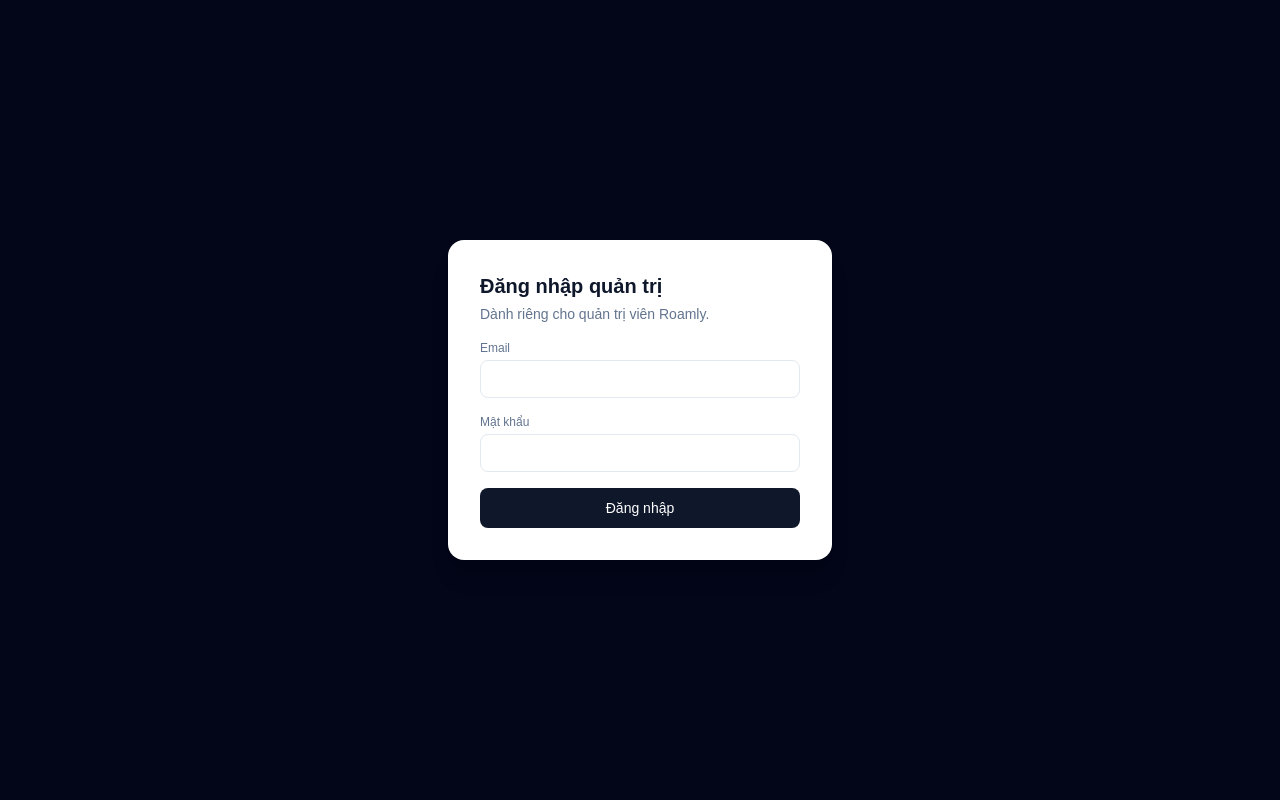
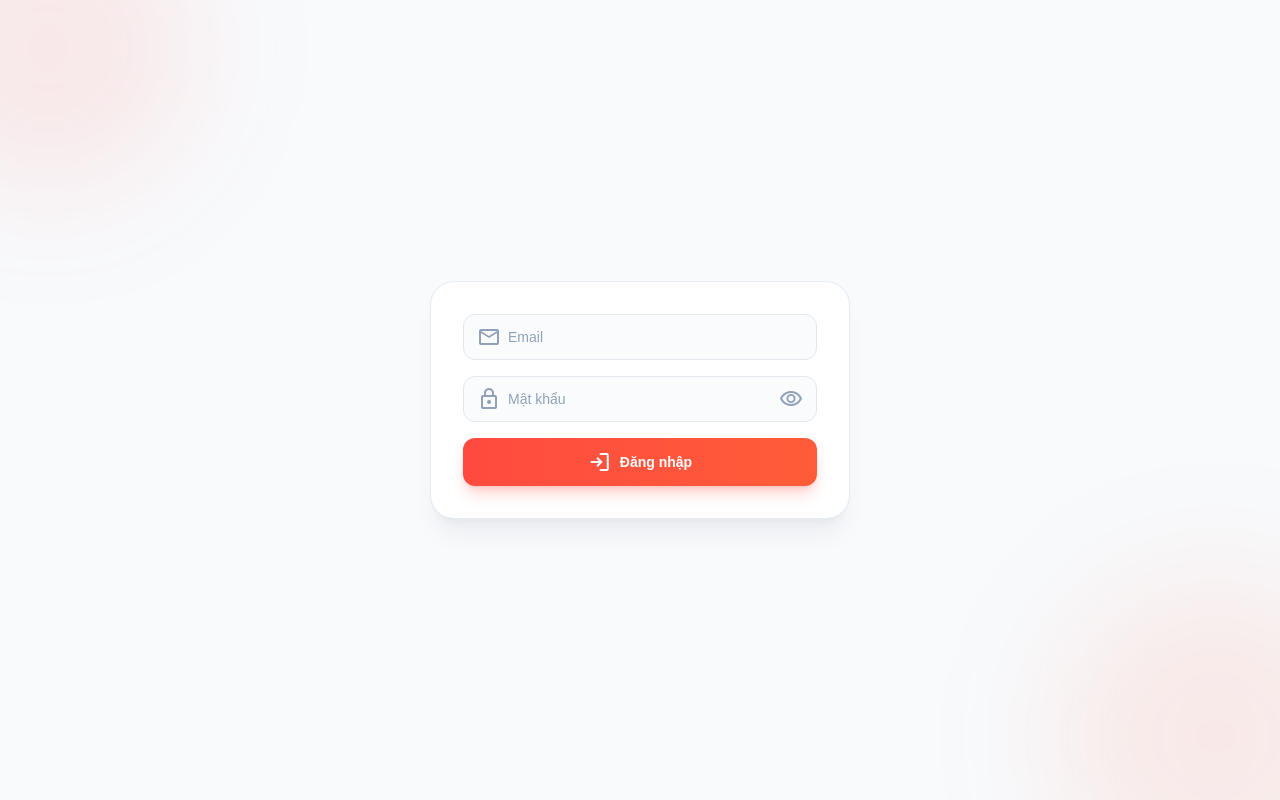
Before and after one commit to nhhieu26/datn, a Next.js app: page /admin/sign-in in a window 1280 px wide. Built offline with nearby package versions, Linux system fonts and the light colour scheme; no server answers.

Commit message:
feat(admin): enhance admin sign-in page with font link and improved layout feat(admin): update admin login form with password visibility toggle and improved styling refactor(admin): remove sign-out button from sidebar and adjust navigation structure

```diff
--- a/src/app/(admin)/admin/sign-in/page.tsx
+++ b/src/app/(admin)/admin/sign-in/page.tsx
@@ -6,5 +6,13 @@ export const metadata: Metadata = {
 };
 
 export default function AdminSignInPage() {
-  return <AdminLoginForm />;
+  return (
+    <>
+      <link
+        href="https://fonts.googleapis.com/css2?family=Material+Symbols+Outlined:wght,FILL@100..700,0..1&display=swap"
+        rel="stylesheet"
+      />
+      <AdminLoginForm />
+    </>
+  );
 }
--- a/src/features/admin/auth/components/admin-login-form.tsx
+++ b/src/features/admin/auth/components/admin-login-form.tsx
@@ -1,11 +1,15 @@
 "use client";
 
-import { useState } from "react";
 import { useRouter } from "next/navigation";
 import { signIn } from "next-auth/react";
+import { useState } from "react";
+
+const FIELD_CLASS =
+  "w-full rounded-xl border border-slate-200 bg-slate-50/70 py-3 pl-11 pr-4 text-sm text-slate-900 placeholder:text-slate-400 transition focus:border-brand-500 focus:bg-white focus:ring-2 focus:ring-brand-100 focus:outline-none";
 
 export function AdminLoginForm() {
   const router = useRouter();
+  const [showPassword, setShowPassword] = useState(false);
   const [error, setError] = useState<string | null>(null);
   const [isSubmitting, setIsSubmitting] = useState(false);
 
@@ -33,63 +37,73 @@ export function AdminLoginForm() {
   }
 
   return (
-    <main className="flex min-h-dvh items-center justify-center bg-slate-950 px-4">
+    <main className="relative flex min-h-dvh items-center justify-center overflow-hidden bg-slate-50 px-4 py-10 text-slate-800">
+      <div className="pointer-events-none absolute -top-24 -left-24 h-72 w-72 rounded-full bg-brand-500/10 blur-3xl" />
+      <div className="pointer-events-none absolute -right-24 -bottom-24 h-80 w-80 rounded-full bg-brand-orange/10 blur-3xl" />
+
       <form
-        className="w-full max-w-sm space-y-4 rounded-2xl bg-white p-8 shadow-xl"
+        className="relative w-full max-w-[420px] space-y-4 rounded-3xl border border-slate-200/80 bg-white p-8 shadow-xl shadow-slate-900/5"
         onSubmit={handleSubmit}
       >
-        <div>
-          <h1 className="text-xl font-bold text-slate-900">
-            Đăng nhập quản trị
-          </h1>
-          <p className="mt-1 text-sm text-slate-500">
-            Dành riêng cho quản trị viên Roamly.
-          </p>
-        </div>
-
         {error && (
-          <p className="rounded-lg bg-rose-50 px-3 py-2 text-sm text-rose-600">
+          <p className="flex items-start gap-2 rounded-xl bg-rose-50 px-3.5 py-2.5 text-sm text-rose-600">
+            <span className="material-symbols-outlined text-[18px]">error</span>
             {error}
           </p>
         )}
 
-        <div>
-          <label
-            className="mb-1 block text-xs font-medium text-slate-500"
-            htmlFor="email"
-          >
-            Email
-          </label>
+        <div className="relative flex items-center">
+          <span className="material-symbols-outlined pointer-events-none absolute left-3.5 text-[20px] text-slate-400">
+            mail
+          </span>
           <input
-            className="w-full rounded-lg border border-slate-200 px-3 py-2 text-sm focus:outline-none focus:ring-2 focus:ring-slate-900"
+            autoComplete="username"
+            className={FIELD_CLASS}
             id="email"
             name="email"
+            placeholder="Email"
             required
             type="email"
           />
         </div>
 
-        <div>
-          <label
-            className="mb-1 block text-xs font-medium text-slate-500"
-            htmlFor="password"
-          >
-            Mật khẩu
-          </label>
+        <div className="relative flex items-center">
+          <span className="material-symbols-outlined pointer-events-none absolute left-3.5 text-[20px] text-slate-400">
+            lock
+          </span>
           <input
-            className="w-full rounded-lg border border-slate-200 px-3 py-2 text-sm focus:outline-none focus:ring-2 focus:ring-slate-900"
+            autoComplete="current-password"
+            className={`${FIELD_CLASS} pr-11`}
             id="password"
             name="password"
+            placeholder="Mật khẩu"
             required
-            type="password"
+            type={showPassword ? "text" : "password"}
           />
+          <button
+            aria-label={showPassword ? "Ẩn mật khẩu" : "Hiện mật khẩu"}
+            className="absolute inset-y-0 right-0 flex items-center pr-3.5 text-slate-400 transition hover:text-slate-600"
+            onClick={() => setShowPassword((value) => !value)}
+            type="button"
+          >
+            <span className="material-symbols-outlined text-[20px]">
+              {showPassword ? "visibility_off" : "visibility"}
+            </span>
+          </button>
         </div>
 
         <button
-          className="w-full rounded-lg bg-slate-900 py-2.5 text-sm font-medium text-white transition hover:bg-black disabled:opacity-60"
+          className="flex w-full items-center justify-center gap-2 rounded-xl bg-gradient-to-r from-brand-500 to-brand-orange py-3 text-sm font-semibold text-white shadow-lg shadow-brand-500/25 transition hover:brightness-105 active:scale-[0.99] disabled:opacity-60"
           disabled={isSubmitting}
           type="submit"
         >
+          <span
+            className={`material-symbols-outlined text-[18px] ${
+              isSubmitting ? "animate-spin" : ""
+            }`}
+          >
+            {isSubmitting ? "progress_activity" : "login"}
+          </span>
           {isSubmitting ? "Đang đăng nhập..." : "Đăng nhập"}
         </button>
       </form>
--- a/src/features/admin/components/admin-header.tsx
+++ b/src/features/admin/components/admin-header.tsx
@@ -1,3 +1,7 @@
+"use client";
+
+import { signOut } from "next-auth/react";
+
 export function AdminHeader() {
   return (
     <header className="z-20 flex h-16 shrink-0 items-center justify-between border-b border-slate-200/80 bg-white px-5 sm:px-8">
@@ -16,8 +20,41 @@ export function AdminHeader() {
           type="button"
           aria-label="Thông báo"
         >
-          <span className="material-symbols-outlined text-[21px]">notifications</span>
+          <svg
+            className="h-5 w-5"
+            fill="none"
+            stroke="currentColor"
+            viewBox="0 0 24 24"
+          >
+            <path
+              d="M15 17h5l-1.405-1.405A2.032 2.032 0 0118 14.158V11a6.002 6.002 0 00-4-5.659V5a2 2 0 10-4 0v.341C7.67 6.165 6 8.388 6 11v3.159c0 .538-.214 1.055-.595 1.436L4 17h5m6 0v1a3 3 0 11-6 0v-1m6 0H9"
+              strokeLinecap="round"
+              strokeLinejoin="round"
+              strokeWidth="2"
+            />
+          </svg>
           <span className="absolute top-1.5 right-1.5 h-2 w-2 rounded-full bg-brand-500 ring-2 ring-white" />
+        </button>
+        <button
+          className="rounded-full p-2 text-slate-500 transition hover:bg-slate-100 hover:text-brand-600"
+          onClick={() => signOut({ callbackUrl: "/admin/sign-in" })}
+          type="button"
+          aria-label="Đăng xuất"
+          title="Đăng xuất"
+        >
+          <svg
+            className="h-5 w-5"
+            fill="none"
+            stroke="currentColor"
+            viewBox="0 0 24 24"
+          >
+            <path
+              d="M15.75 9V5.25A2.25 2.25 0 0013.5 3h-6a2.25 2.25 0 00-2.25 2.25v13.5A2.25 2.25 0 007.5 21h6a2.25 2.25 0 002.25-2.25V15M12 9l-3 3m0 0l3 3m-3-3h12.75"
+              strokeLinecap="round"
+              strokeLinejoin="round"
+              strokeWidth="2"
+            />
+          </svg>
         </button>
         <div className="h-6 w-px bg-slate-200" />
         <div className="flex items-center gap-2.5">
--- a/src/features/admin/components/admin-sidebar.tsx
+++ b/src/features/admin/components/admin-sidebar.tsx
@@ -3,7 +3,6 @@
 import Image from "next/image";
 import Link from "next/link";
 import { usePathname } from "next/navigation";
-import { signOut } from "next-auth/react";
 
 const navigation = [
   { label: "Tổng quan", icon: "space_dashboard", href: "/admin" },
@@ -35,30 +34,6 @@ export function AdminSidebar() {
             className="h-auto w-[145px]"
           />
         </Link>
-
-        <button
-          className="mb-6 flex w-full cursor-pointer items-center justify-between rounded-2xl border border-slate-200/80 bg-slate-50/70 p-2.5 text-left transition hover:bg-slate-100/70"
-          onClick={() => signOut({ callbackUrl: "/admin/sign-in" })}
-          title="Đăng xuất"
-          type="button"
-        >
-          <div className="flex min-w-0 items-center gap-3">
-            <div className="flex h-10 w-10 shrink-0 items-center justify-center rounded-full bg-brand-500 text-sm font-bold text-white shadow-sm ring-2 ring-white">
-              AD
-            </div>
-            <div className="truncate leading-tight">
-              <div className="truncate text-sm font-bold text-slate-900">
-                Admin Roamly
-              </div>
-              <div className="text-[11px] font-medium text-slate-500">
-                Quản trị viên
-              </div>
-            </div>
-          </div>
-          <span className="material-symbols-outlined ml-1 shrink-0 text-[18px] text-slate-400">
-            logout
-          </span>
-        </button>
 
         <nav aria-label="Menu quản trị" className="space-y-1.5">
           {navigation.map((item) => {
```
